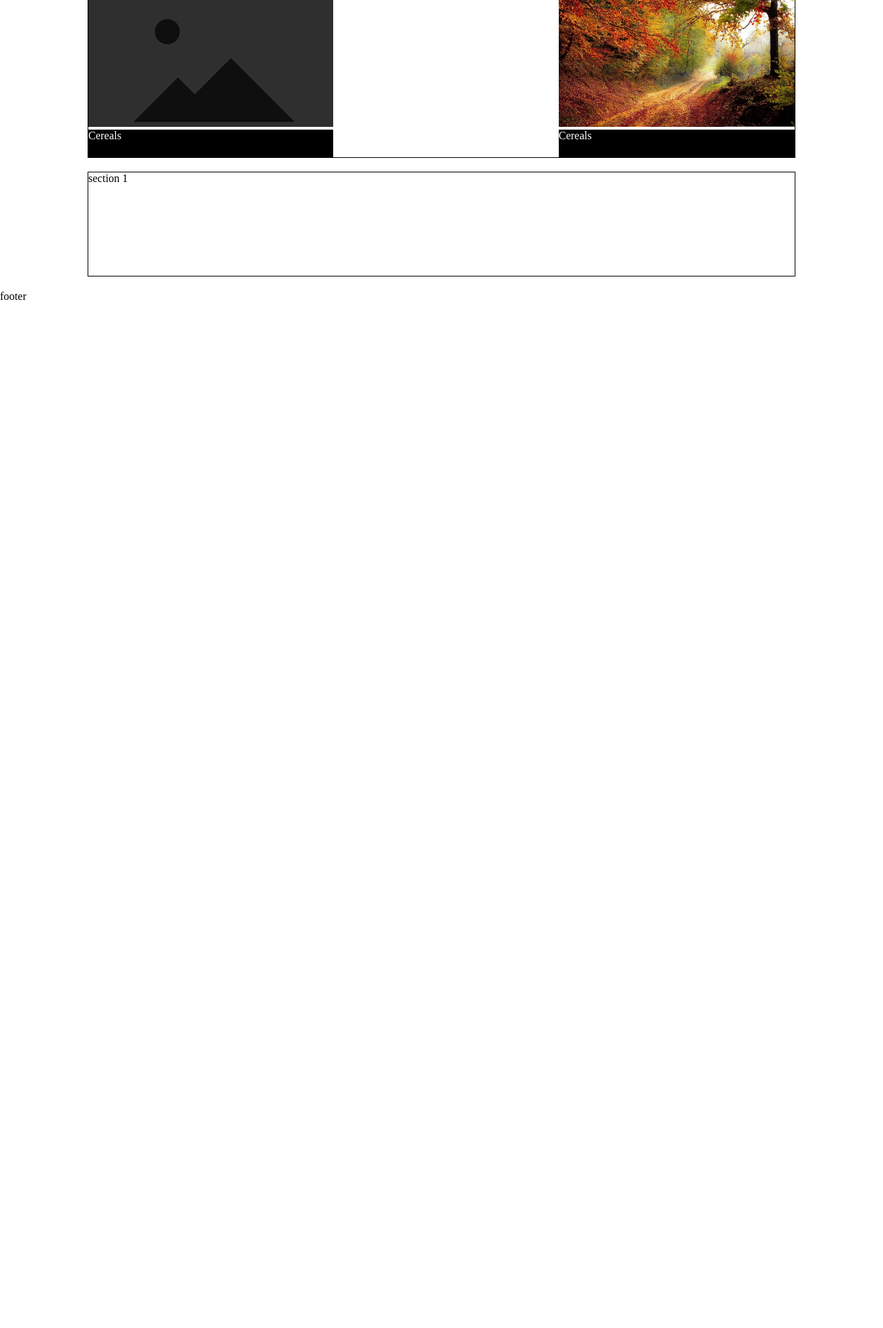
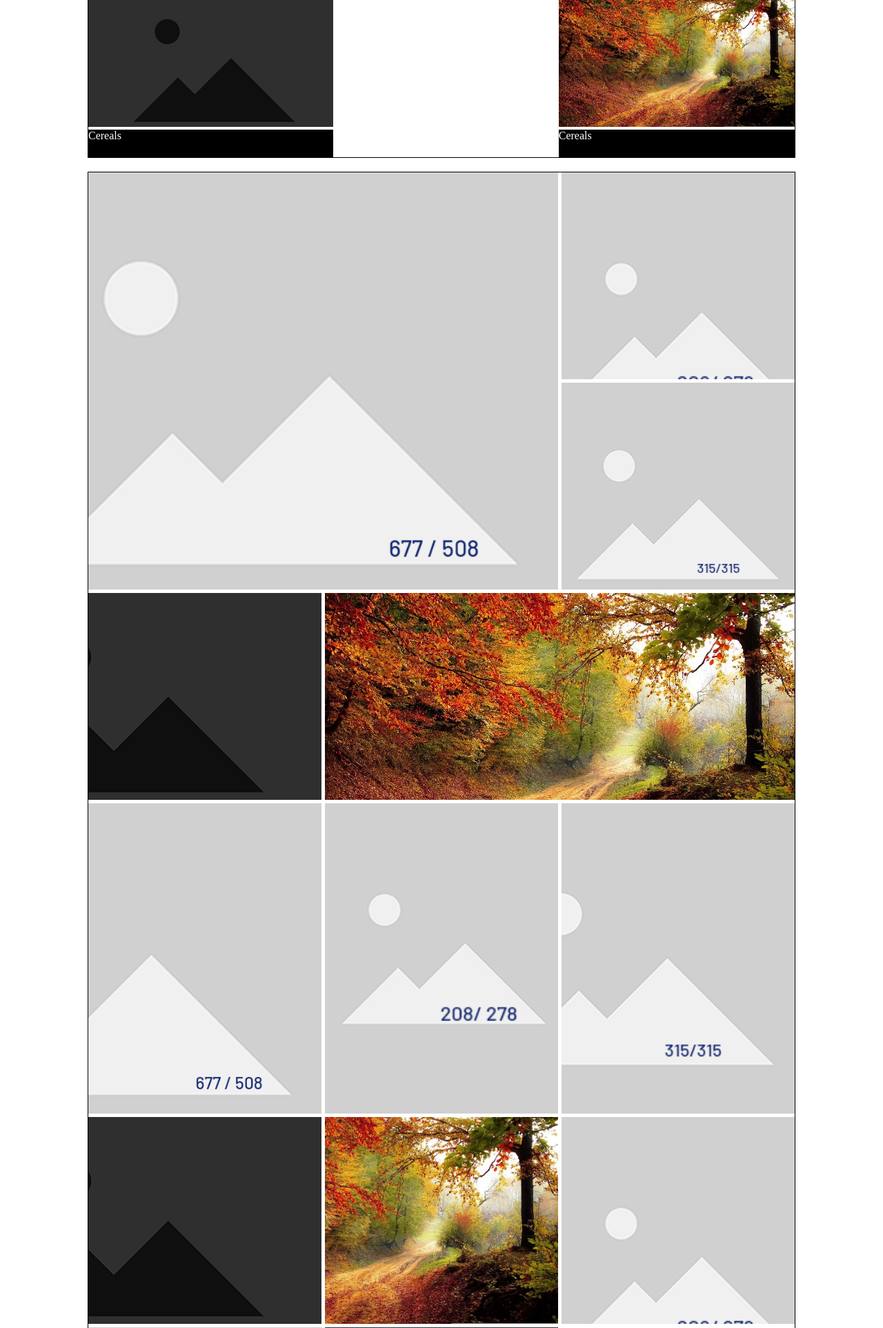
Before and after one commit to AdudeTo/vd, a PHP site: page / in a window 1280 px wide. Shown: the part 2790-4716 px from the top of the page at 69% size. Before the commit the page ends 3225 px from the top, so only its background shows below. Run offline with PHP 8.4, Linux system fonts and the light colour scheme.

Commit message:
grid flex background images

```diff
--- a/index.html
+++ b/index.html
@@ -135,6 +135,79 @@
         </div>
 
 
+        <div class="section gridContainer prBG">
+            <div  style=" grid-column: 1 / span 2; grid-row: 1 / span 2; background-image: url(assets/images/img_677_508.png);">
+            </div>
+
+            <div class="test" style="background-image: url(assets/images/img_208_278.png);" >
+            </div>
+
+
+            <div class="test" style="background-image: url(assets/images/img_315_315.png);" >
+            </div>
+            <div class="test" style="background-image: url(assets/images/img_dark_1440_811.png);" >
+            </div>
+            <div class="test" style="background-image: url(assets/images/Nature_100.webp); grid-column: span 2;" >
+            </div>
+            <div class="test" style="background-image: url(assets/images/img_677_508.png);" >
+            </div>
+            <div class="test" style="background-image: url(assets/images/img_208_278.png);" >
+            </div>
+
+            <div class="test" style="background-image: url(assets/images/img_315_315.png); min-height: 450px;" >
+            </div>
+            <div class="test" style="background-image: url(assets/images/img_dark_1440_811.png);" >
+            </div>
+            <div class="test" style="background-image: url(assets/images/Nature_100.webp);" >
+            </div>
+
+            <div  style=" grid-column: 1 / span 2; grid-row: 1 / span 2; background-image: url(assets/images/img_677_508.png);">
+            </div>
+
+            <div class="test" style="background-image: url(assets/images/img_208_278.png);" >
+            </div>
+
+
+            <div class="test" style="background-image: url(assets/images/img_315_315.png);" >
+            </div>
+            <div class="test" style="background-image: url(assets/images/img_dark_1440_811.png);" >
+            </div>
+            <div class="test" style="background-image: url(assets/images/Nature_100.webp); grid-column: span 2;" >
+            </div>
+
+
+            <div class="test" style="background-image: url(assets/images/img_315_315.png); min-height: 450px;" >
+            </div>
+            <div class="test" style="background-image: url(assets/images/img_dark_1440_811.png);" >
+            </div>
+            <div class="test" style="background-image: url(assets/images/Nature_100.webp);" >
+            </div>
+
+            <div  style=" grid-column: 1 / span 2; grid-row: 1 / span 2; background-image: url(assets/images/img_677_508.png);">
+            </div>
+
+            <div class="test" style="background-image: url(assets/images/img_208_278.png);" >
+            </div>
+
+
+            <div class="test" style="background-image: url(assets/images/img_315_315.png);" >
+            </div>
+            <div class="test" style="background-image: url(assets/images/img_dark_1440_811.png);" >
+            </div>
+            <div class="test" style="background-image: url(assets/images/Nature_100.webp); grid-column: span 2;" >
+            </div>
+            <div class="test" style="background-image: url(assets/images/img_677_508.png);" >
+            </div>
+            <div class="test" style="background-image: url(assets/images/img_208_278.png);" >
+            </div>
+
+
+            <div class="test" style="background-image: url(assets/images/Nature_100.webp);" >
+            </div>
+        </div>
+
+
+
 
         <section>
             section 1
--- a/main.css
+++ b/main.css
@@ -87,3 +87,17 @@ justify-content: space-between;
     width: unset !important;
     max-height: 200px;
 }
+
+
+.prBG div{
+        min-height: 300px;
+        background-repeat: no-repeat;
+        background-position: right top;
+    background-size: cover;
+    transition: 0.5s;
+}
+
+.prBG div:hover{
+    background-position: left bottom;
+    transition: 0.5s;
+}
```
